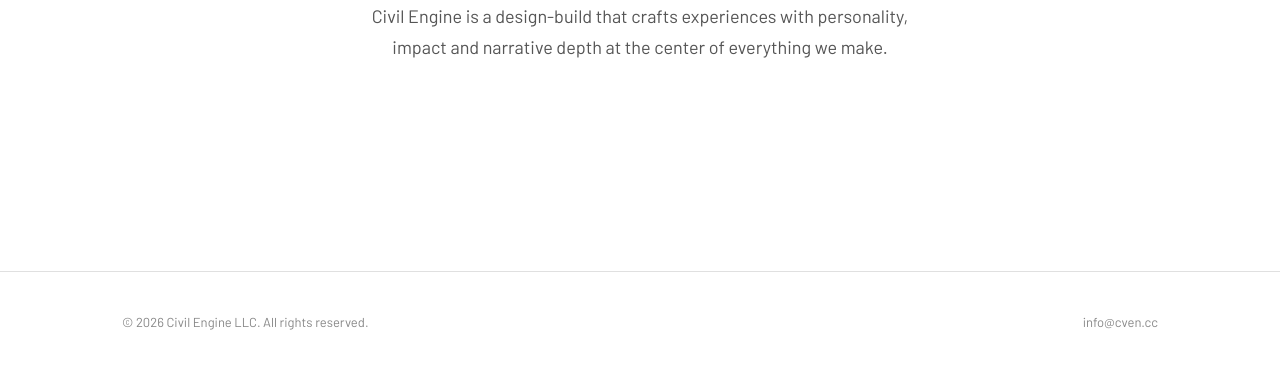
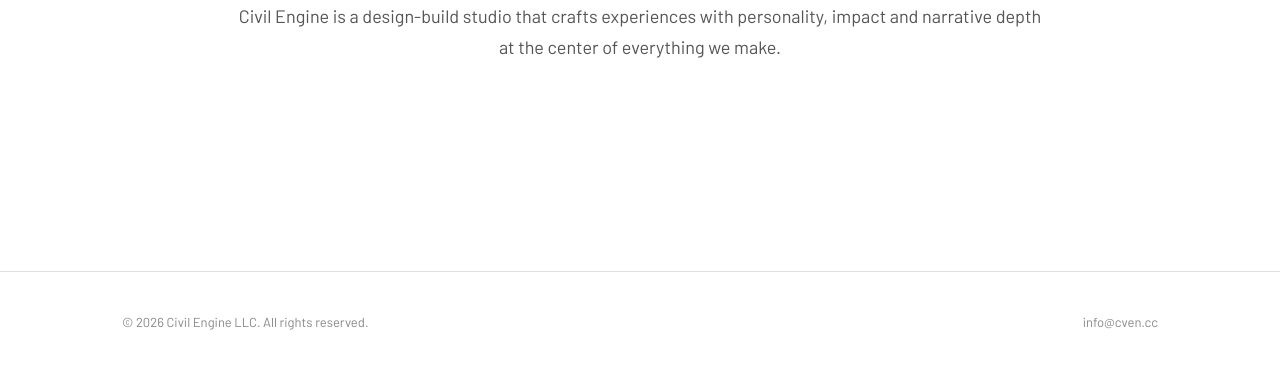
Before and after one commit to visceralcc/cven, a website: page public/index.html in a window 1280 px wide. Shown: the part 427-800 px from the top of the page. Drawn offline with Linux system fonts and the light colour scheme.

Commit message:
06.05.26.2

```diff
--- a/public/index.html
+++ b/public/index.html
@@ -135,7 +135,7 @@
     .hero p {
       font-size: 18px;
       color: var(--text-secondary);
-      max-width: 560px;
+      max-width: 820px;
       margin: 0 auto 40px;
       line-height: 1.7;
     }
@@ -420,7 +420,7 @@
       <section class="hero">
         <img src="/civil-engine-logo.png" alt="Civil Engine" class="hero-logo">
         <h1>Experiences Shaped by<br>Thoughtful Design</h1>
-        <p>Civil Engine is a design-build that crafts experiences with personality, impact and narrative depth at the center of everything we make.</p>
+        <p>Civil Engine is a design-build studio that crafts experiences with personality, impact and narrative depth at the center of everything we make.</p>
       </section>
     </div>
 
```
